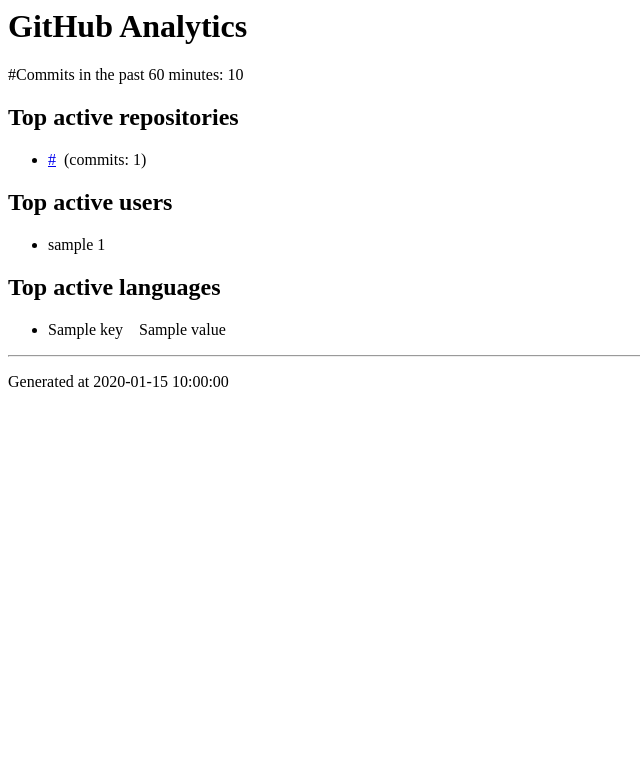
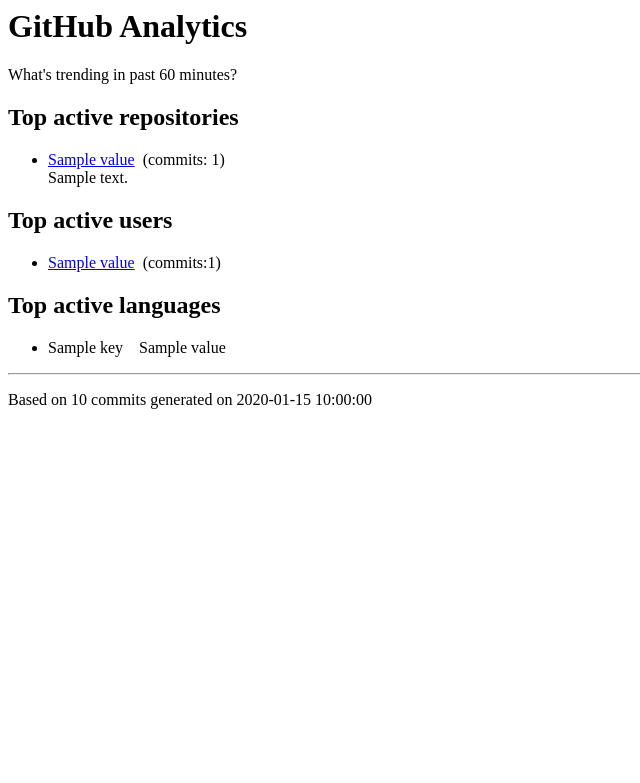
Before and after one commit to harishvc/githubanalytics, a Flask app: template app/templates/index.html in a window 1280 px wide. Shown: the top 783 px of the page, without its empty margins (0-640 px from the left). Run offline with Flask 2, Linux system fonts and the light colour scheme; the template is opened without the code that fills it: most values are stand-ins (such as "Sample title", 1, 10 or a date in 2020); parts of the project's set-up code (start-up, migrations or seed data) failed here and were passed over.

Commit message:
change display of active repo

```diff
--- a/app/templates/index.html
+++ b/app/templates/index.html
@@ -1,12 +1,13 @@
 {% extends "base.html" %}
 {% block content %}
 <h1>GitHub Analytics</h1>
-</p>#Commits in the past 60 minutes: {{numcommits}}</p>
+</p>What's trending in past 60 minutes?</p>
 <h2>Top active repositories</h2>
 <ul>
 {% for key, value in repositories %}
 <li>
-      <a href="{{value['url']}}">{{value['url']}}</a>&nbsp;&nbsp;(commits: {{value['count']}})
+      <a href="{{value['url']}}">{{value['name']}}</a>&nbsp;&nbsp;(commits: {{value['count']}})
+      <br/>{{value['description']}}
 </li>
 {% endfor %}
 </ul>
@@ -14,7 +15,7 @@
 <ul>
 {% for key, value in users %}
 <li>
-      {{value['actorlogin']}} {{value['count']}}
+      <a href=http://github.com/{{value['actorlogin']}}>{{value['actorname']}}</a>&nbsp;&nbsp;(commits:{{value['count']}})
 </li>
 {% endfor %}
 </ul>
@@ -28,5 +29,5 @@
 {% endfor %}
 </ul>
 <hr/>
-<p>Generated at {{time}}</p>
+<p>Based on {{numcommits}} commits generated on {{time}}</p>
 {% endblock %}
```
